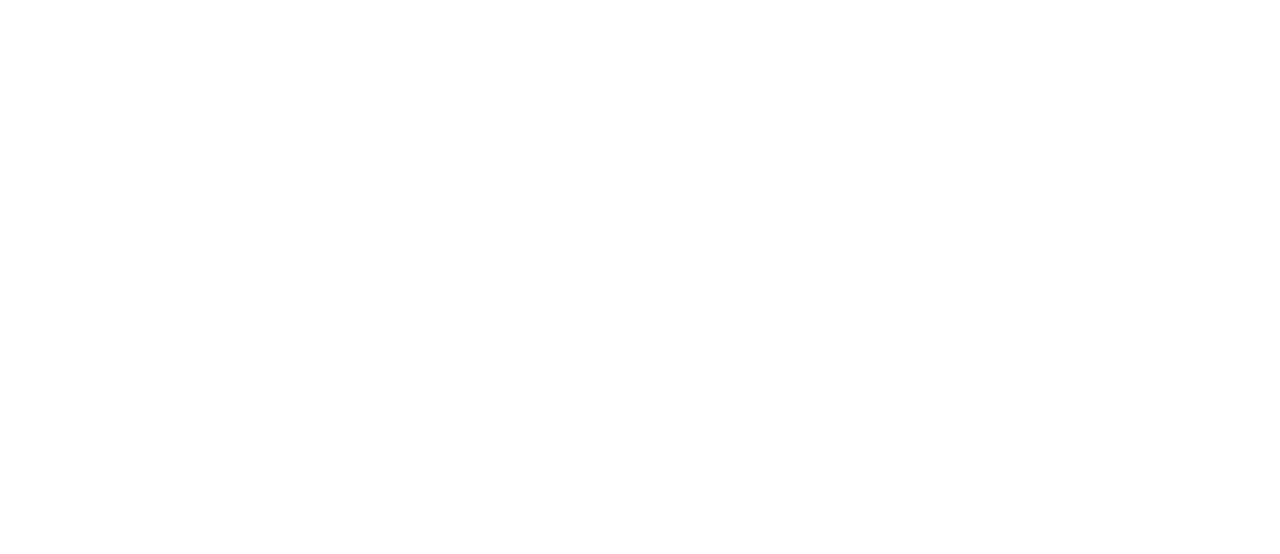
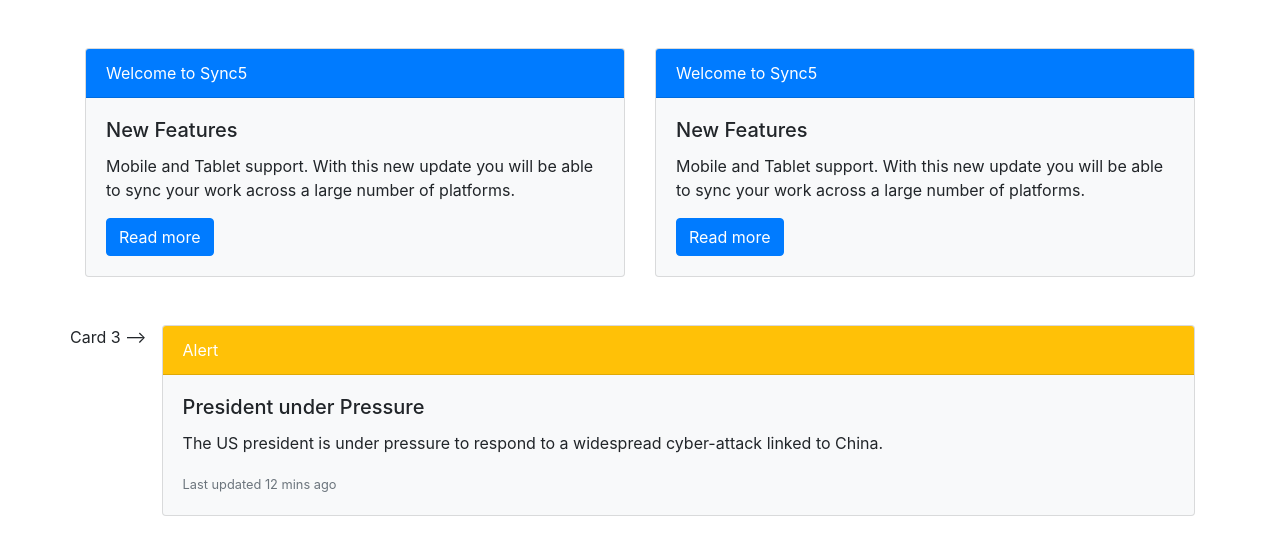
Before and after one commit to acciojob/bootstrap-card-Shashank84-creator, a website: page main.html in a window 1280 px wide. Drawn offline with nearby package versions, Linux system fonts and the light colour scheme.

Commit message:
created a submission

```diff
--- a/main.html
+++ b/main.html
@@ -1,16 +1,68 @@
 <!DOCTYPE html>
+<html lang="en">
+<head>
+  <meta charset="UTF-8">
+  <meta name="viewport" content="width=device-width, initial-scale=1.0">
+  <title>Bootstrap Card Deck Example</title>
+  <link rel="stylesheet" href="https://stackpath.bootstrapcdn.com/bootstrap/4.5.2/css/bootstrap.min.css">
+</head>
+<body>
 
-<html>
+<div class="container mt-5">
+  <div class="card-deck">
+    <!-- Card 1 -->
+    <div class="card bg-light">
+      <div class="card-header bg-primary text-white">
+        Welcome to Sync5
+      </div>
+      <div class="card-body">
+        <h5 class="card-title">New Features</h5>
+        <p class="card-text">Mobile and Tablet support. With this new update you will be able to sync your work across a large number of platforms.</p>
+        <a href="#" class="btn btn-primary">Read more</a>
+      </div>
+    </div>
 
-<head>
-	<link rel="stylesheet" href="styles.css">
-</head>
+    <!-- Card 2 -->
+   <div class="card bg-light">
+  <div class="card-header bg-primary text-white">
+    Welcome to Sync5
+  </div>
+  <div class="card-body">
+    <h5 class="card-title">New Features</h5>
+    <p class="card-text">Mobile and Tablet support. With this new update you will be able to sync your work across a large number of platforms.</p>
+    <a href="#" class="btn btn-primary">Read more</a>
+  </div>
+</div>
+        <!-- Alert
+      </div>
+    <div class="card bg-danger">
+  <div class="card-header text-white">
+    Alert
+  </div>
+  ...
+</div>
+    </div>
+  </div>
+</div>
+ -->
+<div class="container mt-5">
+  <div class="card-deck">
+    Card 3 -->
+     <div class="card bg-light">
+      <div class="card-header bg-warning text-white">
+        Alert
+      </div>
+      <div class="card-body">
+        <h5 class="card-title">President under Pressure</h5>
+        <p class="card-text">The US president is under pressure to respond to a widespread cyber-attack linked to China.</p>
+        <p class="card-text"><small class="text-muted">Last updated 12 mins ago</small></p>
+      </div>
+    </div>
+  </div>
+</div>
 
-<body>
-	<!-- the entire body must be written by student -->
-    <script type="text/javascript" src="./script.js">
-</script>
-
+<script src="https://code.jquery.com/jquery-3.5.1.slim.min.js"></script>
+<script src="https://cdn.jsdelivr.net/npm/@popperjs/core@2.5.3/dist/umd/popper.min.js"></script>
+<script src="https://stackpath.bootstrapcdn.com/bootstrap/4.5.2/js/bootstrap.min.js"></script>
 </body>
-
 </html>
```
